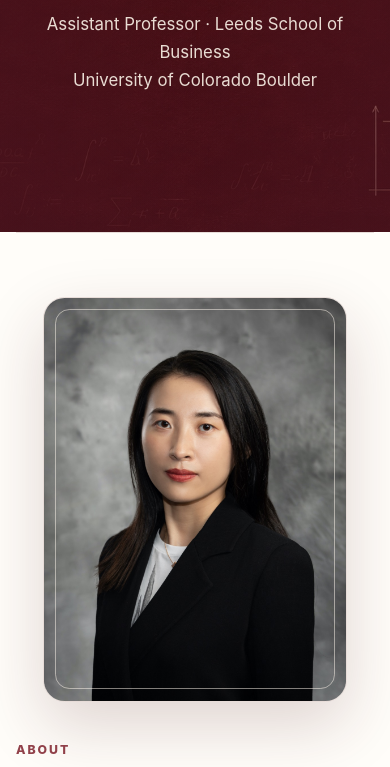
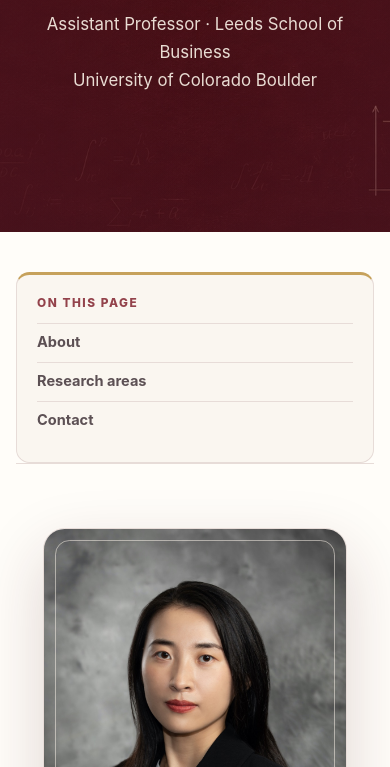
Before and after one commit to chenshanhu369/chenshanhu369.github.io, a plain HTML site: page index.html in a window 390 px wide. Shown: the part 333-1100 px from the top of the page. Drawn offline with Linux system fonts and the light colour scheme.

Commit message:
Add section navigation to homepage

```diff
--- a/assets/css/styles.css
+++ b/assets/css/styles.css
@@ -728,6 +728,23 @@ iframe[title*="Curriculum"] {
   color: #fff8ed;
 }
 
+@media (max-width: 64rem) {
+  .content-layout {
+    gap: 0;
+    grid-template-columns: 1fr;
+  }
+
+  .section-toc {
+    position: static;
+    margin-top: 2.5rem;
+  }
+
+  .section-toc nav {
+    gap: 0 1.5rem;
+    grid-template-columns: repeat(2, minmax(0, 1fr));
+  }
+}
+
 @media (max-width: 56rem) {
   .nav-wrap {
     width: min(calc(100% - 2rem), var(--content-width));
--- a/index.html
+++ b/index.html
@@ -9,7 +9,7 @@
     <link rel="canonical" href="https://huchenshan2020-glitch.github.io/">
     <link rel="preload" as="image" href="/assets/images/research-hero-burgundy.jpg">
     <link rel="icon" href="/assets/images/favicon.svg" type="image/svg+xml">
-    <link rel="stylesheet" href="/assets/css/styles.css?v=20261116-3">
+    <link rel="stylesheet" href="/assets/css/styles.css?v=20261116-4">
     <meta property="og:type" content="website">
     <meta property="og:title" content="Chenshan Hu | Operations Management">
     <meta property="og:description" content="Research in platform operations, environmental sustainability, and artificial intelligence.">
@@ -60,7 +60,17 @@
         </div>
       </section>
 
-      <div class="page-shell">
+      <div class="page-shell content-layout">
+        <aside class="section-toc" aria-label="Home page sections">
+          <p class="section-toc-title">On this page</p>
+          <nav>
+            <a href="#about-heading">About</a>
+            <a href="#focus-heading">Research areas</a>
+            <a href="#contact-heading">Contact</a>
+          </nav>
+        </aside>
+
+        <div class="content-main">
           <section class="section profile-grid" aria-labelledby="about-heading">
             <div class="profile-photo-frame">
               <img src="/assets/images/profile.jpg" alt="Portrait of Chenshan Hu" width="720" height="1080">
@@ -111,6 +121,7 @@
             </div>
           </section>
         </div>
+      </div>
     </main>
 
     <footer class="site-footer">
```
Also changed, not shown: 404.html (+1 -1 lines), cv.html (+1 -1 lines), research.html (+1 -1 lines), teaching-service.html (+1 -1 lines). Lines whose indentation alone changed are shown as unchanged.
